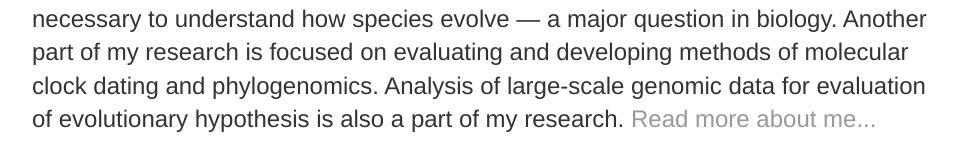
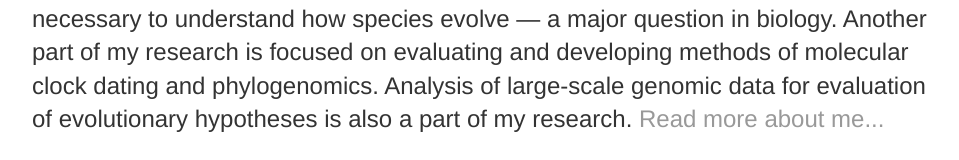
Before and after one commit to josebarbamontoya/josebarbamontoya.github.io, a Jekyll site: the page built from index.html, in a window 1280 px wide. Shown: the part 386-546 px from the top of the page, without its empty margins (160-1119 px from the left). Built offline with Jekyll 4.4.1, drawn with Linux system fonts in a browser that asks for light colours; some of the changed text lies outside the part shown; grey boxes are pictures that could not be loaded.

Commit message:
Update index.html

```diff
--- a/index.html
+++ b/index.html
@@ -4,6 +4,6 @@
 ---
 <div class="blurb">
 	<h1>Jose Barba-Montoya</h1>
-	<p>I am an evolutionary biologist studying patterns of molecular evolution and diversification of plants and animals. My research combines phylogenetics/phylogenomics with systematics and ecology, and applies evolutionary frameworks to infer species divergence times and molecular evolutionary rates for establishing a timescale for the tree of life. This timescale is necessary to understand how species evolve — a major question in biology. Another part of my research is focused on evaluating and developing methods of molecular clock dating and phylogenomics. Analysis of large-scale genomic data for evaluation of evolutionary hypothesis is also a part of my research</em>. <a href="/about">Read more about me...</a></p>
+	<p>I am an evolutionary biologist studying patterns of molecular evolution and diversification of plants and animals. My research combines phylogenetics/phylogenomics with systematics and ecology, and applies evolutionary frameworks to infer species divergence times and molecular evolutionary rates for establishing a timescale for the tree of life. This timescale is necessary to understand how species evolve — a major question in biology. Another part of my research is focused on evaluating and developing methods of molecular clock dating and phylogenomics. Analysis of large-scale genomic data for evaluation of evolutionary hypotheses is also a part of my research</em>. <a href="/about">Read more about me...</a></p>
 	<p style="text-align:center;"><img src="img/photo1.jpg" height="350" width="460"></p>
 </div><!-- /.blurb -->
```
